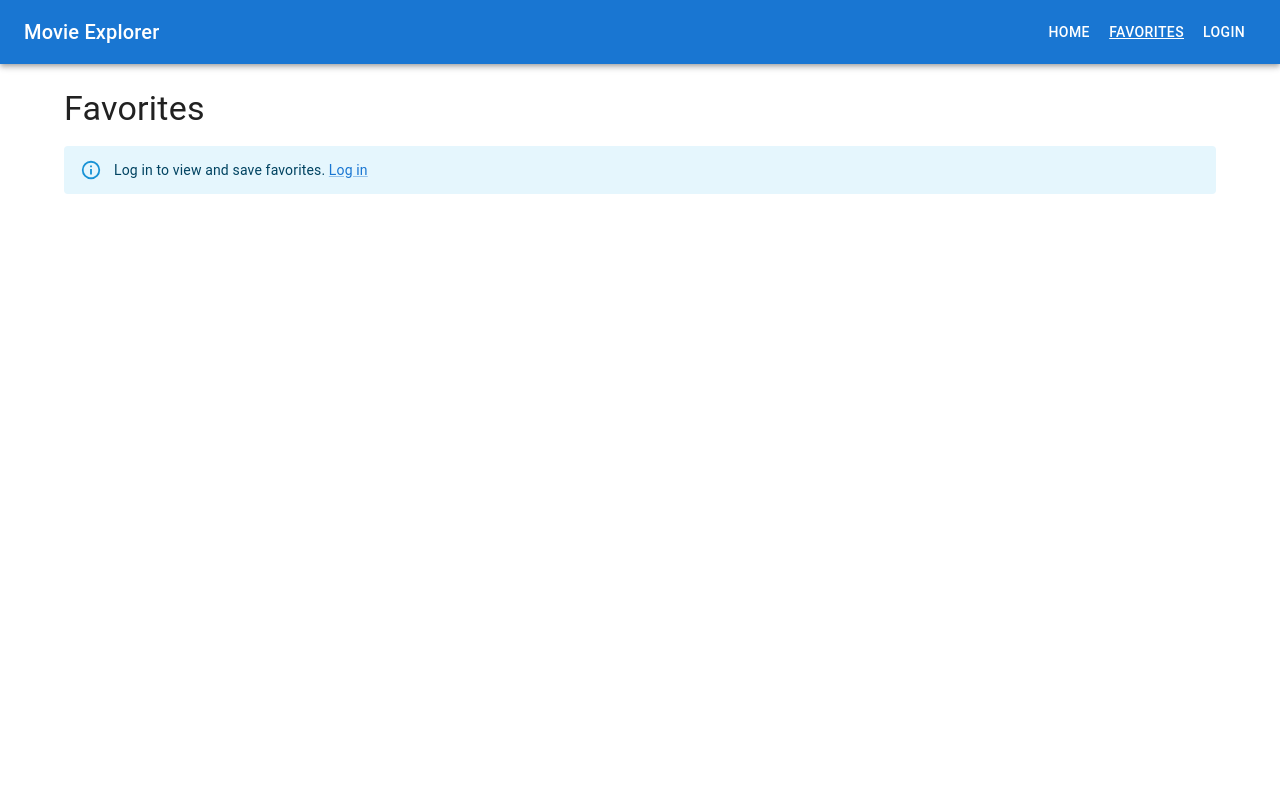
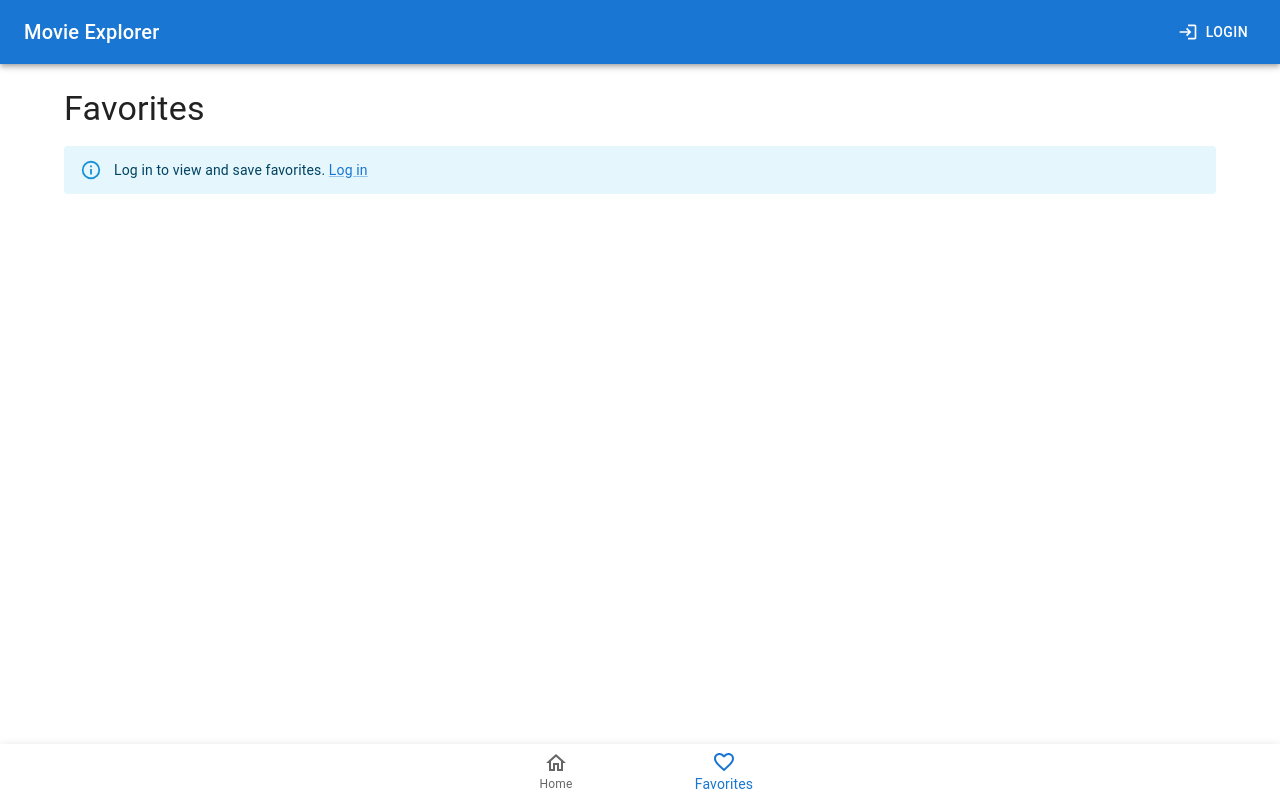
Before and after one commit to thisismalindu/movie-explorer, a React (Create React App) app: page /favorites in a window 1280 px wide. Built offline with nearby package versions, Linux system fonts and the light colour scheme.

Commit message:
feat: add bottom navigation and compact profile controls

```diff
--- a/package.json
+++ b/package.json
@@ -5,6 +5,7 @@
   "dependencies": {
     "@emotion/react": "^11.14.0",
     "@emotion/styled": "^11.14.1",
+    "@mui/icons-material": "^9.4.0",
     "@mui/material": "^9.4.0",
     "@reduxjs/toolkit": "^2.6.1",
     "@testing-library/dom": "^10.4.2",
--- a/src/components/AppLayout.js
+++ b/src/components/AppLayout.js
@@ -3,10 +3,17 @@ import Box from '@mui/material/Box';
 import Button from '@mui/material/Button';
 import Container from '@mui/material/Container';
 import FormControlLabel from '@mui/material/FormControlLabel';
+import BottomNavigation from '@mui/material/BottomNavigation';
+import BottomNavigationAction from '@mui/material/BottomNavigationAction';
+import Paper from '@mui/material/Paper';
 import Switch from '@mui/material/Switch';
 import Toolbar from '@mui/material/Toolbar';
 import Typography from '@mui/material/Typography';
 import { Link as RouterLink, NavLink, Route, Routes, useLocation } from 'react-router-dom';
+import FavoriteBorderIcon from '@mui/icons-material/FavoriteBorder';
+import HomeOutlinedIcon from '@mui/icons-material/HomeOutlined';
+import LoginIcon from '@mui/icons-material/Login';
+import LogoutIcon from '@mui/icons-material/Logout';
 import { useProfileSession } from '../features/profiles/ProfileSessionProvider';
 import FavoritesPage from '../features/favorites/FavoritesPage';
 import LoginPage from '../features/profiles/LoginPage';
@@ -41,23 +48,12 @@ export default function AppLayout() {
           >
             Movie Explorer
           </Typography>
-          <Box component="nav" aria-label="Primary navigation" sx={{ display: 'flex', flexWrap: 'wrap' }}>
-            {[
-              ['Home', '/', true],
-              ['Favorites', '/favorites'],
-              ...(!session.profile && !session.isRestoring ? [['Login', loginPath]] : []),
-            ].map(([label, to, end]) => (
-              <Button
-                key={to}
-                component={NavLink}
-                to={to}
-                end={end}
-                color="inherit"
-                sx={{ '&[aria-current="page"]': { textDecoration: 'underline' } }}
-              >
-                {label}
+          <Box sx={{ display: 'flex', flexWrap: 'wrap', alignItems: 'center', gap: 1 }}>
+            {!session.profile && !session.isRestoring && (
+              <Button component={RouterLink} to={loginPath} color="inherit" startIcon={<LoginIcon />}>
+                Login
               </Button>
-            ))}
+            )}
             {session.isRestoring && <Typography color="inherit" sx={{ alignSelf: 'center', px: 1 }}>Restoring profile…</Typography>}
             {session.profile && (
               <>
@@ -75,7 +71,7 @@ export default function AppLayout() {
                 <Typography color="inherit" sx={{ alignSelf: 'center', px: 1 }}>
                   {session.profile.username}
                 </Typography>
-                <Button color="inherit" onClick={session.logout} disabled={session.isBusy}>
+                <Button color="inherit" onClick={session.logout} disabled={session.isBusy} startIcon={<LogoutIcon />}>
                   Log out
                 </Button>
               </>
@@ -83,7 +79,7 @@ export default function AppLayout() {
           </Box>
         </Toolbar>
       </AppBar>
-      <Container component="main" maxWidth="lg" sx={{ py: 3 }}>
+      <Container component="main" maxWidth="lg" sx={{ py: 3, pb: 'calc(88px + env(safe-area-inset-bottom))' }}>
         <Routes>
           <Route path="/" element={<HomePage />} />
           <Route path="/movies/:movieId" element={<MovieDetailsPage />} />
@@ -92,6 +88,18 @@ export default function AppLayout() {
           <Route path="*" element={<NotFoundPage />} />
         </Routes>
       </Container>
+      <Paper component="nav" aria-label="Main navigation" elevation={3} sx={{
+        position: 'fixed', bottom: 0, left: 0, right: 0, zIndex: (theme) => theme.zIndex.appBar,
+        pb: 'env(safe-area-inset-bottom)',
+      }}>
+        <BottomNavigation
+          showLabels
+          value={location.pathname === '/favorites' ? '/favorites' : location.pathname.startsWith('/movies/') || location.pathname === '/' ? '/' : false}
+        >
+          <BottomNavigationAction component={NavLink} to="/" end label="Home" value="/" icon={<HomeOutlinedIcon />} />
+          <BottomNavigationAction component={NavLink} to="/favorites" label="Favorites" value="/favorites" icon={<FavoriteBorderIcon />} />
+        </BottomNavigation>
+      </Paper>
     </>
   );
 }
--- a/src/features/movies/FavoriteButton.js
+++ b/src/features/movies/FavoriteButton.js
@@ -1,17 +1,30 @@
 import Button from '@mui/material/Button';
-import { Link as RouterLink } from 'react-router-dom';
+import FavoriteBorderIcon from '@mui/icons-material/FavoriteBorder';
+import FavoriteIcon from '@mui/icons-material/Favorite';
+import LoginIcon from '@mui/icons-material/Login';
+import { Link as RouterLink, useLocation } from 'react-router-dom';
 import { useProfileSession } from '../profiles/ProfileSessionProvider';
 
 export default function FavoriteButton({ movie }) {
   const session = useProfileSession();
+  const location = useLocation();
   const isFavorite = session?.profile?.data.favorites.some((favorite) => favorite.id === movie.id);
+  const loginPath = location.pathname === '/' && location.search ? `/login${location.search}` : '/login';
 
   if (!session?.profile) {
-    return <Button component={RouterLink} to="/login">Log in to save</Button>;
+    return (
+      <Button component={RouterLink} to={loginPath} startIcon={<LoginIcon />} disabled={session?.isRestoring}>
+        Log in to save
+      </Button>
+    );
   }
 
   return (
-    <Button onClick={() => session.toggleFavorite(movie)} disabled={session.isBusy}>
+    <Button
+      onClick={() => session.toggleFavorite(movie)}
+      disabled={session.isBusy}
+      startIcon={isFavorite ? <FavoriteIcon /> : <FavoriteBorderIcon />}
+    >
       {isFavorite ? 'Remove from favorites' : 'Add to favorites'}
     </Button>
   );
--- a/src/features/movies/HomePage.js
+++ b/src/features/movies/HomePage.js
@@ -61,7 +61,7 @@ export default function HomePage() {
   return (
     <Stack spacing={2}>
       <Typography component="h1" variant="h4">Movie Explorer</Typography>
-      <Box component="form" role="search" onSubmit={submitSearch} sx={{ display: 'flex', gap: 1 }}>
+      <Box component="form" role="search" onSubmit={submitSearch} sx={{ display: 'flex', flexWrap: { xs: 'wrap', sm: 'nowrap' }, gap: 1 }}>
         <TextField
           label="Search movies"
           value={searchInput}
--- a/src/features/profiles/LoginPage.js
+++ b/src/features/profiles/LoginPage.js
@@ -4,6 +4,7 @@ import Button from '@mui/material/Button';
 import Stack from '@mui/material/Stack';
 import TextField from '@mui/material/TextField';
 import Typography from '@mui/material/Typography';
+import LogoutIcon from '@mui/icons-material/Logout';
 import { useState } from 'react';
 import { useLocation, useNavigate } from 'react-router-dom';
 import { normalizeUsername } from './profileStorage';
@@ -73,7 +74,7 @@ export default function LoginPage() {
       <Stack spacing={2}>
         <Typography component="h1" variant="h4">Local profile</Typography>
         <Typography>Signed in as {session.profile.username}</Typography>
-        <Button variant="contained" onClick={session.logout} disabled={session.isBusy}>Log out</Button>
+        <Button variant="contained" onClick={session.logout} disabled={session.isBusy} startIcon={<LogoutIcon />}>Log out</Button>
       </Stack>
     );
   }
```
Also changed, not shown: 1 other file (tests, documents, lock files or other folders).
